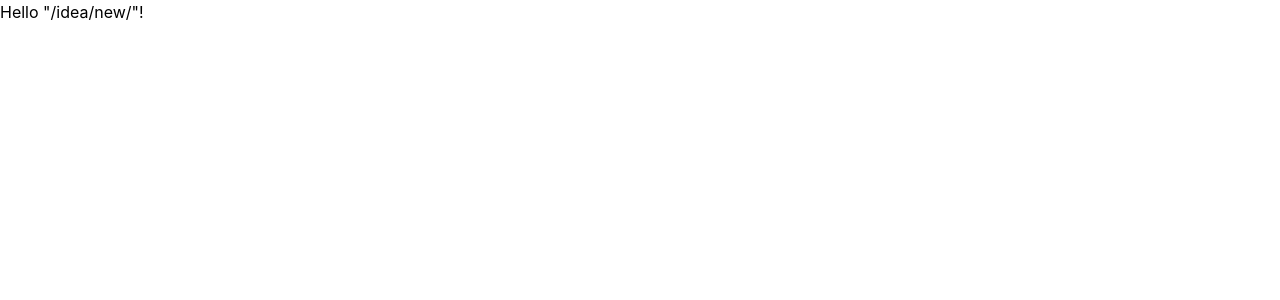
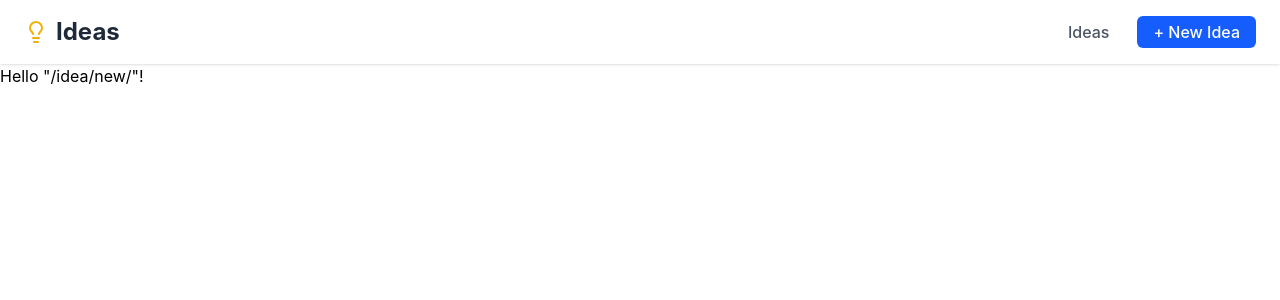
Before and after one commit to kennzuki/idea-dev, a React (Vite) app: page /ideas/new in a window 1280 px wide. Shown: the top 300 px of the page. Built offline with nearby package versions, Linux system fonts and the light colour scheme.

Commit message:
idea card and header component

```diff
--- a/package.json
+++ b/package.json
@@ -18,6 +18,7 @@
     "@tanstack/react-router-devtools": "^1.132.0",
     "@tanstack/router-plugin": "^1.132.0",
     "axios": "^1.12.2",
+    "lucide-react": "^0.544.0",
     "react": "^19.0.0",
     "react-dom": "^19.0.0",
     "tailwindcss": "^4.0.6"
--- /dev/null
+++ b/src/component/Header.tsx
@@ -0,0 +1,34 @@
+import { Link } from '@tanstack/react-router';
+import { Lightbulb } from 'lucide-react';
+
+const Header = () => {
+  return (
+    <header className='bg-white shadow'>
+      <div className='container mx-auto px-6 py-4 flex justify-between items-center'>
+        <div className='flex items-center space-x-2 text-gray-800'>
+          <Link to='/' className='flex items-center space-x-2 text-gray-800'>
+            <Lightbulb className='w-6 h-6 text-yellow-500' />
+            <h1 className='text-2xl font-bold'>Ideas</h1>
+          </Link>
+        </div>
+
+        <nav className='flex items-center space-x-4'>
+          <Link
+            to='/ideas'
+            className='text-gray-600 hover:text-gray-900 font-medium transition px-3 py-2 leading-none'
+          >
+            Ideas
+          </Link>
+          <Link
+            to='/ideas/new'
+            className='bg-blue-600 hover:bg-blue-700 text-white font-medium transition px-4 py-2 rounded-md leading-none'
+          >
+            + New Idea
+          </Link>
+        </nav>
+      </div>
+    </header>
+  );
+};
+
+export default Header;
--- /dev/null
+++ b/src/component/IdeaCard.tsx
@@ -0,0 +1,16 @@
+import { Link } from '@tanstack/react-router';
+import type { Idea } from '@/types';
+
+const IdeaCard = ({ idea }: { idea: Idea }) => {
+    return (
+        <>
+          <li key={idea.id} className='border text-gray-800 p-4 m-2'>
+            <h2 className='text-lg font-bold'>{idea.title}</h2>
+            <p className='mt-2'>{idea.summary}</p>
+            <Link to='/ideas/$ideaId' params={{ ideaId: idea.id.toString() }} className='text-blue-500'>View</Link>
+          </li>
+        </>
+     );
+}
+
+export default IdeaCard;
--- a/src/routes/__root.tsx
+++ b/src/routes/__root.tsx
@@ -2,7 +2,7 @@
 import { TanStackRouterDevtoolsPanel } from '@tanstack/react-router-devtools'
 import { TanStackDevtools } from '@tanstack/react-devtools'
 import { QueryClient } from '@tanstack/react-query'
-
+import Header from '@/component/Header'
 type RouterContext = {
   queryClient: QueryClient
 }
@@ -20,6 +20,7 @@
   component: () => (
     <>
       <HeadContent />
+      <Header />
       <Outlet />
       <TanStackDevtools
         config={{
--- a/src/routes/ideas/index.tsx
+++ b/src/routes/ideas/index.tsx
@@ -2,6 +2,7 @@
 import { queryOptions, useSuspenseQuery } from '@tanstack/react-query';
 import type { Idea } from '@/types';
 import api from '@/lib/axios';
+import IdeaCard from '@/component/IdeaCard';
 
 const fetchIdea = async (ideas: string): Promise<Idea> => {
   const res = await api.get(`/ideas`);
@@ -35,15 +36,10 @@
 
   return (
     <div className='p-8'>
-      <h1 className='text-2xl capitalize'>ideas</h1>
+      <h1 className='text-2xl capitalize font-bold'>ideas</h1>
       <ul className='grid grid-cols-1 md:grid-cols-2 lg:grid-cols-3'>
         {ideas.map((idea) => (
-          <li key={idea.id} className='border text-gray-800 p-4 m-2'>
-            <h2 className='text-lg font-bold'>{idea.title}</h2>
-            <p className='mt-2'>{idea.summary}</p>
-            <Link to='/ideas/$ideaId' params={{ ideaId: idea.id.toString() }} className='text-blue-500'>View</Link>
-
-          </li>
+          <IdeaCard key={idea.id} idea={idea} />
         ))}
       </ul>
     </div>
```
Also changed, not shown: 1 other file (tests, documents, lock files or other folders).
